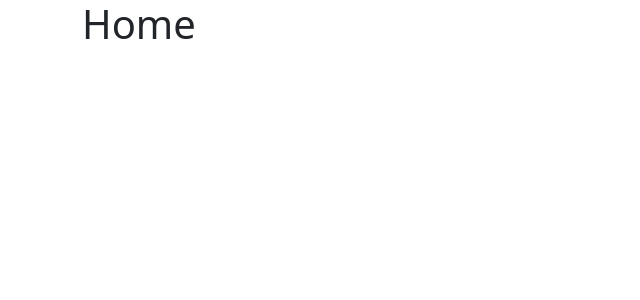
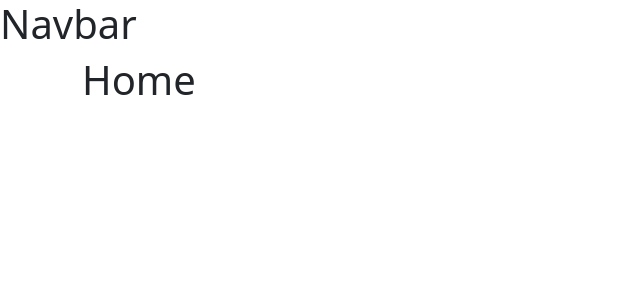
Before and after one commit to mynhinguyentruong/shopping-cart-ts, a React (Vite) app: page / in a window 1280 px wide. Shown: the top 300 px of the page, without its empty margins (0-640 px from the left). Built offline with nearby package versions, Linux system fonts and the light colour scheme.

Commit message:
Setup Navbar component

```diff
--- a/src/App.tsx
+++ b/src/App.tsx
@@ -7,8 +7,12 @@ import { About } from './pages/About'
 import { Home } from './pages/Home'
 import { Store } from './pages/Store'
 
+import { Navbar } from './components/Navbar'
+
 export default function App() {
   return (
+    <>
+      <Navbar />
       <Container className='mb4'>
         <Routes>
           <Route path="/" element={<Home />} />
@@ -16,5 +20,6 @@ export default function App() {
           <Route path="/about" element={<About />} />
         </Routes>
       </Container>
+    </>
   )
 }
--- /dev/null
+++ b/src/components/Navbar.tsx
@@ -0,0 +1,5 @@
+
+
+export function Navbar() {
+  return <h1>Navbar</h1>
+}
```
Lines whose indentation alone changed are shown as unchanged.
